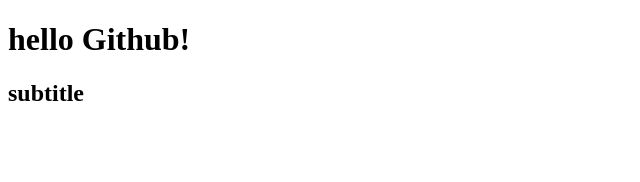
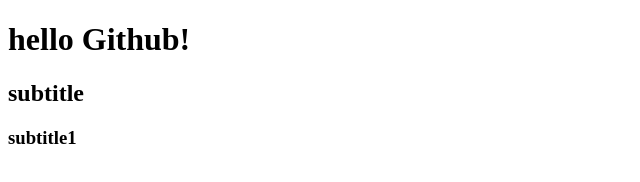
Before and after one commit to kimtaeqqq/github_test, a plain HTML site: page index.html in a window 1280 px wide. Shown: the full height of the page, 0-640 px from the left. Drawn offline with Linux system fonts and the light colour scheme.

Commit message:
Update index.html

```diff
--- a/index.html
+++ b/index.html
@@ -9,5 +9,6 @@
 <body>
     <h1>hello Github!</h1>
     <h2>subtitle</h2>
+    <h3>subtitle1</h3>
 </body>
 </html>
```
